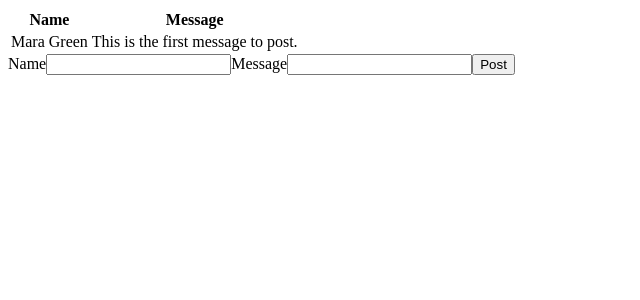
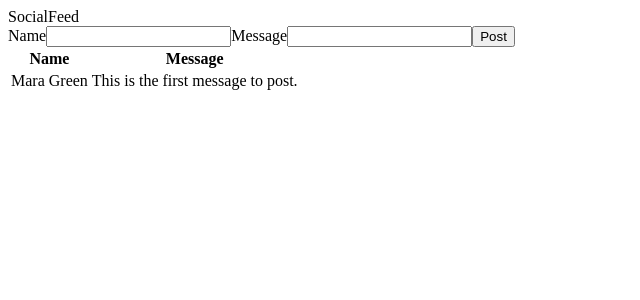
Before and after one commit to mfgreen42/Social-Media_site, a React (Create React App) app: page / in a window 1280 px wide. Shown: the top 300 px of the page, without its empty margins (0-640 px from the left). Built offline with nearby package versions, Linux system fonts and the light colour scheme.

Commit message:
add NavBar component

```diff
--- a/src/App.js
+++ b/src/App.js
@@ -1,18 +1,23 @@
 
 import React, { useState } from 'react';
+import Post from './Components/Post/Post';
+import CreatePostForm from './Components/CreatePostForm/CreatePostForm';
 import NavBar from './Components/NavBar/NavBar';
-import Post from './Components/Post/Post'
-import CreatePostForm from './Components/CreatePostForm/CreatePostForm';
 
 function App() {
 
   const [posts, setPosts] = useState([{name: 'Mara Green', message: 'This is the first message to post.'}])
 
+  function addNewPost(post) {
+    let tempPost = [post, ...posts];
+    setPosts(tempPost);
+  }
 
   return (
     <div>
+      <NavBar/>
+      <CreatePostForm addNewPostProperty={addNewPost}/>
       <Post postEntries={posts}/>
-      <CreatePostForm />
     </div>
   );
 }
--- a/src/Components/CreatePostForm/CreatePostForm.jsx
+++ b/src/Components/CreatePostForm/CreatePostForm.jsx
@@ -11,7 +11,8 @@ const CreatePostForm = (props) => {
             name: name,
             message: message
         };
-        console.log(newPost)
+        console.log(newPost);
+        props.addNewPostProperty(newPost);
     }
     return (
         <form onSubmit={handleSubmit}>
--- a/src/Components/NavBar/NavBar.jsx
+++ b/src/Components/NavBar/NavBar.jsx
@@ -0,0 +1,10 @@
+
+const NavBar = (props) => {
+    return (
+        <div>
+            <header>SocialFeed</header>
+        </div>
+     );
+}
+
+export default NavBar;
```
Also changed, not shown: src/Components/Post/Post.jsx (indentation only).
